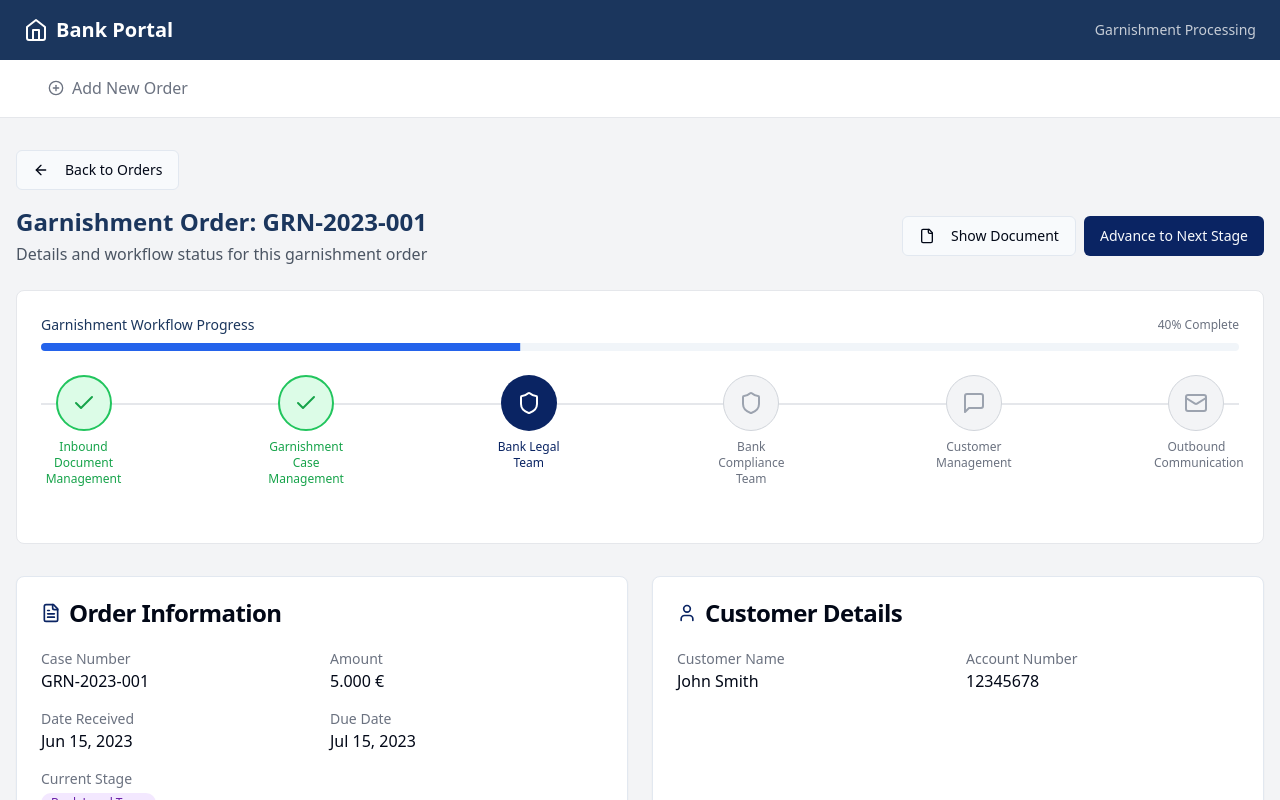
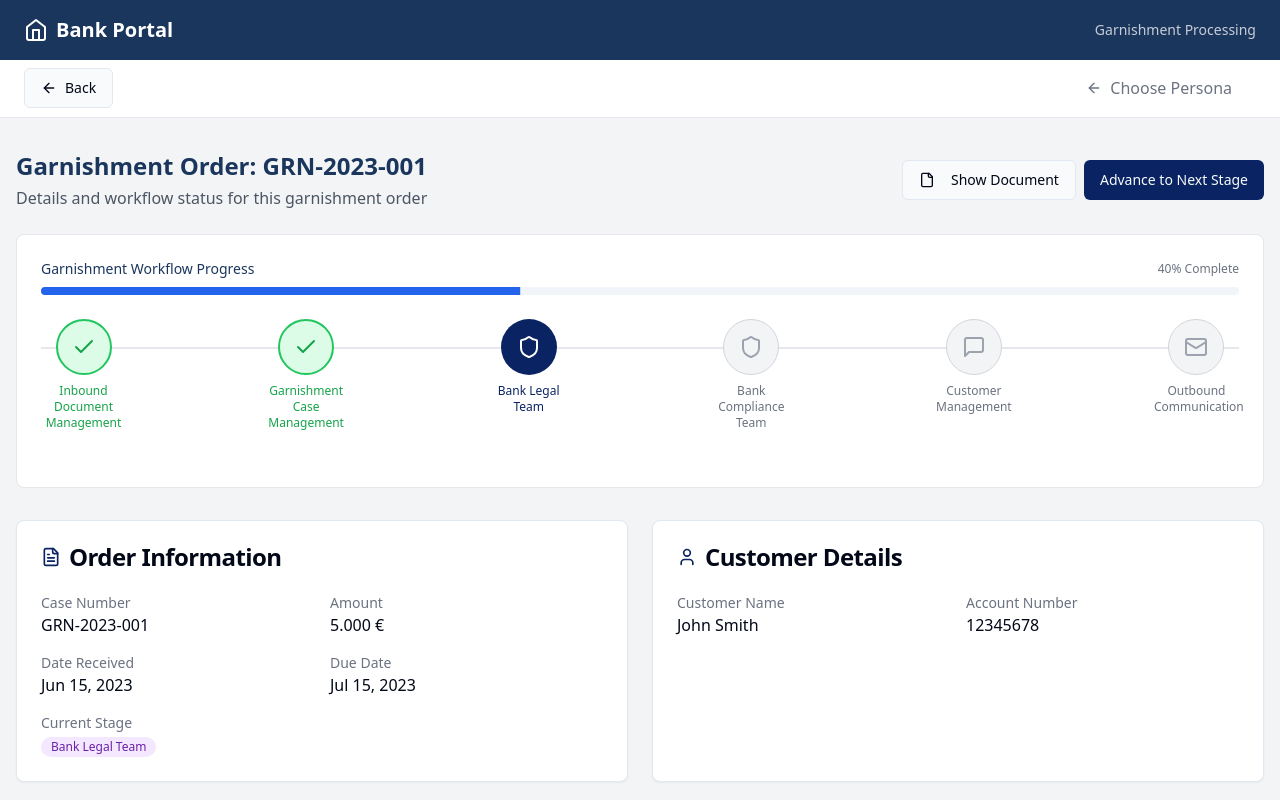
Before and after one commit to msuraj11/garnish-upload-portal, a React (Vite) app: page /garnishment/1 in a window 1280 px wide. Shown: the top 800 px of the page. Built offline with nearby package versions, Linux system fonts and the light colour scheme.

Commit message:
Fix: Duplicate route /dashboard index is removed, Back to orders button has been removed, Feat: Added a route back on garnishment details page.

```diff
--- a/src/App.tsx
+++ b/src/App.tsx
@@ -5,7 +5,6 @@ import { TooltipProvider } from "@/components/ui/tooltip";
 import { QueryClient, QueryClientProvider } from "@tanstack/react-query";
 import { BrowserRouter, Routes, Route, Navigate } from "react-router-dom";
 import { GarnishmentProvider } from "./context/GarnishmentContext";
-import Index from "./pages/Index";
 import NotFound from "./pages/NotFound";
 import AddGarnishment from "./pages/AddGarnishment";
 import GarnishmentDetails from "./pages/GarnishmentDetails";
@@ -23,13 +22,11 @@ const App = () => (
       <GarnishmentProvider>
         <BrowserRouter>
           <Routes>
-            <Route path="/landing" element={<Landing />} />
-            <Route path="/dashboard" element={<Index />} />
+            <Route path="/" element={<Landing />} />
             <Route path="/garnishment-orders" element={<GarnishmentOrders />} />
             <Route path="/add-garnishment" element={<AddGarnishment />} />
             <Route path="/garnishment/:id" element={<GarnishmentDetails />} />
             <Route path="/team/:teamId" element={<TeamOrders />} />
-            <Route path="/" element={<Navigate to="/landing" replace />} />
             {/* ADD ALL CUSTOM ROUTES ABOVE THE CATCH-ALL "*" ROUTE */}
             <Route path="*" element={<NotFound />} />
           </Routes>
--- a/src/components/Layout.tsx
+++ b/src/components/Layout.tsx
@@ -1,9 +1,10 @@
 
 import React from 'react';
 import { Link, useLocation, useNavigate } from 'react-router-dom';
-import { PlusCircle, FileText, User, Shield, Scale, MessageSquare } from 'lucide-react';
+import { ArrowLeft, FileText, User, Shield, Scale, MessageSquare } from 'lucide-react';
 import { WorkflowStage } from './GarnishmentWorkflowTracker';
 import { motion } from 'framer-motion';
+import { Button } from './ui/button';
 
 // Team options for the navigation
 const teamOptions: { label: string; value: string; icon: React.ElementType }[] = [
@@ -31,6 +32,10 @@ const Layout: React.FC<{ children: React.ReactNode }> = ({ children }) => {
       return teamId;
     }
 
+    if (path.startsWith('/garnishment/')) {
+      return 'details';
+    }
+
     return null;
   };
 
@@ -40,7 +45,7 @@ const Layout: React.FC<{ children: React.ReactNode }> = ({ children }) => {
     <div className="min-h-screen bg-gray-100 flex flex-col">
       <motion.header
         className="bg-bank-dark text-white shadow-md"
-        initial={{ height: location.pathname === '/landing' ? '100vh' : 'auto' }}
+        initial={{ height: location.pathname === '/' ? '100vh' : 'auto' }}
         animate={{ height: 'auto' }}
         transition={{ duration: 0.5 }}
       >
@@ -48,11 +53,11 @@ const Layout: React.FC<{ children: React.ReactNode }> = ({ children }) => {
           <div className="flex items-center justify-between">
             <motion.div
               className="flex items-center space-x-2"
-              initial={{ scale: location.pathname === '/landing' ? 2 : 1, x: location.pathname === '/landing' ? '50%' : 0 }}
+              initial={{ scale: location.pathname === '/' ? 2 : 1, x: location.pathname === '/' ? '50%' : 0 }}
               animate={{ scale: 1, x: 0 }}
               transition={{ duration: 0.5 }}
             >
-              <Link to="/landing">
+              <Link to="/">
                 <svg
                   xmlns="http://www.w3.org/2000/svg"
                   viewBox="0 0 24 24"
@@ -67,7 +72,7 @@ const Layout: React.FC<{ children: React.ReactNode }> = ({ children }) => {
                   <polyline points="9 22 9 12 15 12 15 22"></polyline>
                 </svg>
               </Link>
-              <Link to="/landing" className="text-xl font-bold">Bank Portal</Link>
+              <Link to="/" className="text-xl font-bold">Bank Portal</Link>
             </motion.div>
             <div className="text-sm">
               <span className="opacity-75">Garnishment Processing</span>
@@ -76,10 +81,10 @@ const Layout: React.FC<{ children: React.ReactNode }> = ({ children }) => {
         </div>
       </motion.header>
 
-      {location.pathname !== '/landing' && (
+      {location.pathname !== '/' && (
         <nav className="bg-white border-b border-gray-200">
           <div className="container mx-auto px-6">
-            <div className="flex -mb-px overflow-x-auto">
+            <div className="flex -mb-px overflow-x-auto justify-between">
               {activeTeam === 'orders' && (
                 <Link
                   to="/garnishment-orders"
@@ -102,17 +107,22 @@ const Layout: React.FC<{ children: React.ReactNode }> = ({ children }) => {
                   </Link>
                 ))
               )}
-
+              {activeTeam && activeTeam === 'details' && (
+                <Button
+                  onClick={() => navigate(-1)}
+                  variant="outline"
+                  className="mt-2"
+                >
+                  <ArrowLeft className="h-4 w-4" />
+                  Back
+                </Button>
+              )}
               <Link
-                to="/add-garnishment"
-                className={`py-4 px-6 font-medium flex items-center space-x-2 border-b-2 ${
-                  location.pathname === '/add-garnishment'
-                    ? 'border-bank text-bank'
-                    : 'border-transparent text-gray-500 hover:text-bank hover:border-bank-light'
-                }`}
+                to="/"
+                className="py-4 px-6 font-medium flex items-center space-x-2 border-b-2 border-transparent text-gray-500 hover:text-bank hover:border-bank-light"
               >
-                <PlusCircle className="h-4 w-4" />
-                <span>Add New Order</span>
+                <ArrowLeft className="h-4 w-4" />
+                <span>Choose Persona</span>
               </Link>
             </div>
           </div>
--- a/src/pages/GarnishmentDetails.tsx
+++ b/src/pages/GarnishmentDetails.tsx
@@ -41,7 +41,7 @@ const GarnishmentDetails = () => {
           <h1 className="text-2xl font-bold text-gray-800 mb-4">Order Not Found</h1>
           <p className="text-gray-600 mb-6">The garnishment order you're looking for doesn't exist.</p>
           <Button onClick={() => navigate('/')} className="bg-bank">
-            Back to Orders
+            Back to Home
           </Button>
         </div>
       </Layout>
@@ -67,13 +67,6 @@ const GarnishmentDetails = () => {
   return (
     <Layout>
       <div className="mb-6">
-        <Button
-          variant="outline"
-          onClick={() => navigate('/')}
-          className="mb-4"
-        >
-          <ArrowLeft className="h-4 w-4 mr-2" /> Back to Orders
-        </Button>
 
         <div className="flex flex-col md:flex-row justify-between md:items-center">
           <div>
--- a/src/pages/GarnishmentOrders.tsx
+++ b/src/pages/GarnishmentOrders.tsx
@@ -3,9 +3,6 @@ import React from 'react';
 import Layout from '@/components/Layout';
 import { useGarnishment } from '@/context/GarnishmentContext';
 import GarnishmentTable from '@/components/GarnishmentTable';
-import { Button } from '@/components/ui/button';
-import { Link } from 'react-router-dom';
-import { PlusCircle } from 'lucide-react';
 
 const GarnishmentOrders = () => {
   const { orders } = useGarnishment();
@@ -19,12 +16,6 @@ const GarnishmentOrders = () => {
             Manage and track garnishment court orders in the system
           </p>
         </div>
-        <Button asChild className="bg-bank hover:bg-bank-dark">
-          <Link to="/add-garnishment" className="flex items-center gap-2">
-            <PlusCircle className="h-4 w-4" />
-            Add New Order
-          </Link>
-        </Button>
       </div>
 
       <GarnishmentTable orders={orders} itemsPerPage={5} />
--- a/src/pages/Index.tsx
+++ /dev/null
@@ -1,36 +0,0 @@
-
-import React from 'react';
-import Layout from '@/components/Layout';
-import { useGarnishment } from '@/context/GarnishmentContext';
-import GarnishmentTable from '@/components/GarnishmentTable';
-import { Button } from '@/components/ui/button';
-import { Link, useLocation } from 'react-router-dom';
-import { PlusCircle } from 'lucide-react';
-
-const Index = () => {
-  const { orders } = useGarnishment();
-  const location = useLocation();
-
-  return (
-    <Layout>
-      <div className="mb-8 flex justify-between items-center">
-        <div>
-          <h1 className="text-2xl font-bold text-bank-dark">Garnishment Orders</h1>
-          <p className="text-gray-600 mt-1">
-            Manage and track garnishment court orders in the system
-          </p>
-        </div>
-        <Button asChild className="bg-bank hover:bg-bank-dark">
-          <Link to="/add-garnishment" className="flex items-center gap-2">
-            <PlusCircle className="h-4 w-4" />
-            Add New Order
-          </Link>
-        </Button>
-      </div>
-
-      <GarnishmentTable orders={orders} />
-    </Layout>
-  );
-};
-
-export default Index;
--- a/src/pages/TeamOrders.tsx
+++ b/src/pages/TeamOrders.tsx
@@ -5,7 +5,6 @@ import Layout from '@/components/Layout';
 import { useGarnishment } from '@/context/GarnishmentContext';
 import GarnishmentTable from '@/components/GarnishmentTable';
 import { Button } from '@/components/ui/button';
-import { ArrowLeft } from 'lucide-react';
 import { workflowStages, WorkflowStage } from '@/components/GarnishmentWorkflowTracker';
 
 const TeamOrders = () => {
@@ -38,14 +37,6 @@ const TeamOrders = () => {
   return (
     <Layout>
       <div className="mb-6">
-        <Button
-          variant="outline"
-          onClick={() => navigate('/')}
-          className="mb-4"
-        >
-          <ArrowLeft className="h-4 w-4 mr-2" /> Back to All Orders
-        </Button>
-
         <div>
           <h1 className="text-2xl font-bold text-bank-dark">
             {team?.label} Orders
```
